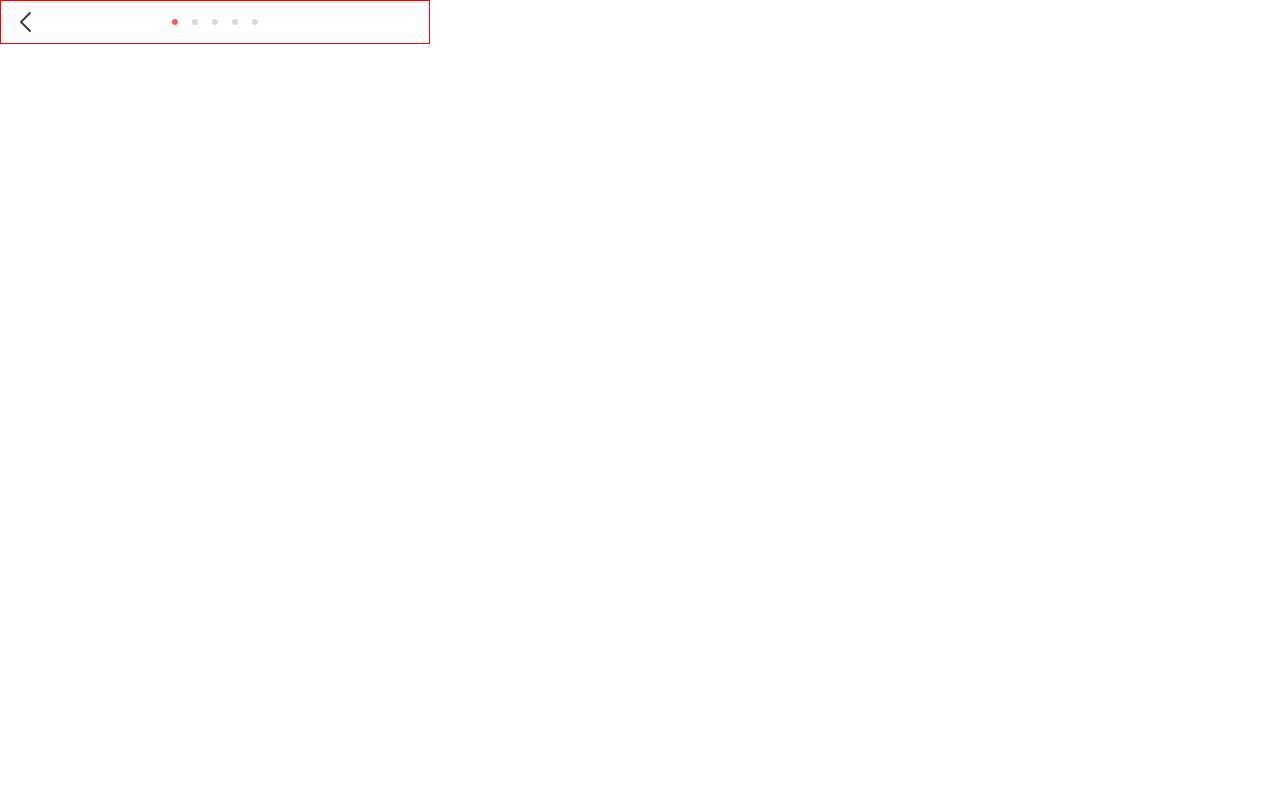
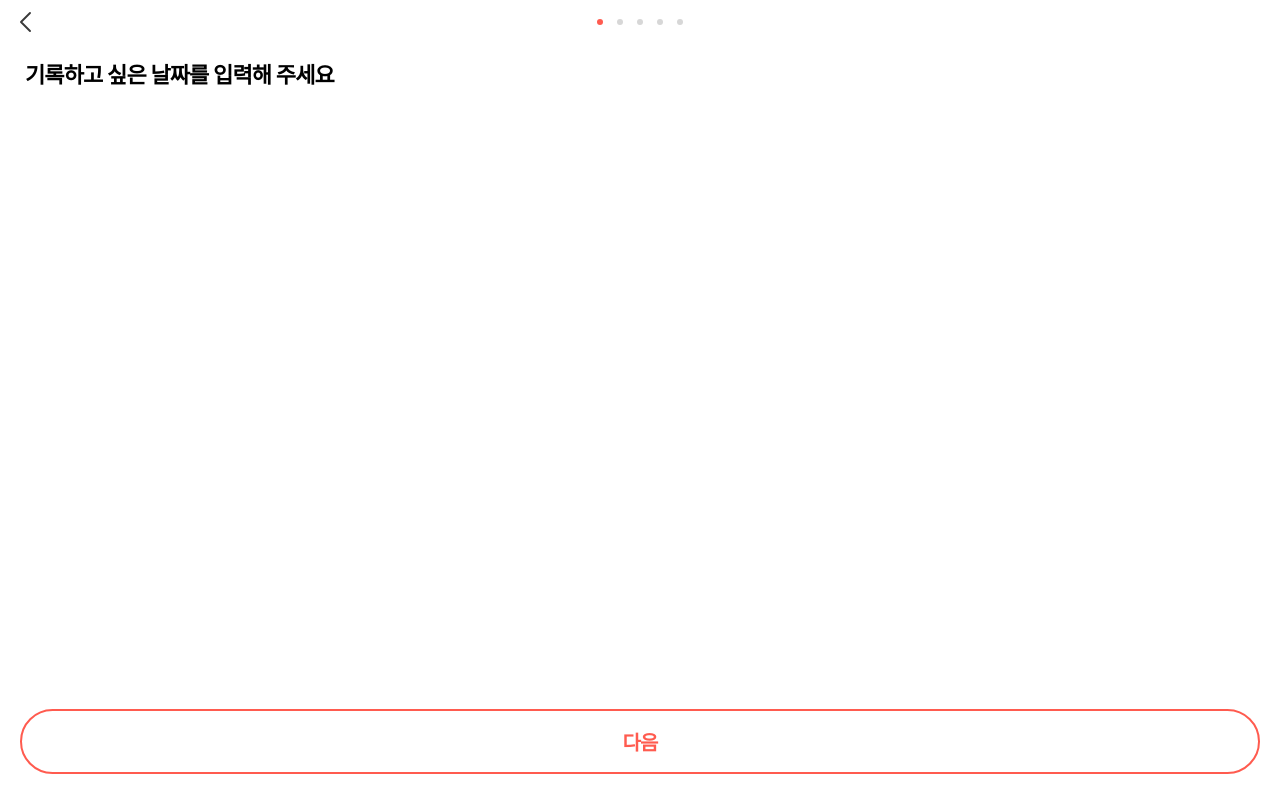
Before and after one commit to DOSOPT-SOPKATHON-WEB4/Web, a React (Vite) app in the folder FrontEnd/: page /add-candle in a window 1280 px wide. Built offline with nearby package versions, Linux system fonts and the light colour scheme.

Commit message:
feat: step state에 따라 progressBar 렌더링

```diff
--- a/FrontEnd/src/pages/AddCandlePage.jsx
+++ b/FrontEnd/src/pages/AddCandlePage.jsx
@@ -1,20 +1,36 @@
 import styled from 'styled-components';
 import { IcBack, IcProgressGrey, IcProgressRed } from '../assets';
+import { useState } from 'react';
 
 const AddCandlePage = () => {
   // 스텝에 따라서 IcProgress 조건부 렌더링 시키기
+  const [step, setStep] = useState(0);
+  const progressArray = new Array(5).fill(false);
+
   return (
     <St.Wrapper>
-      <St.Header>
-        <IcBack />
-        <St.ProgressBar>
-          <IcProgressRed />
-          <IcProgressGrey />
-          <IcProgressGrey />
-          <IcProgressGrey />
-          <IcProgressGrey />
-        </St.ProgressBar>
-      </St.Header>
+      <div>
+        <St.Header>
+          <IcBack />
+          <St.ProgressBar>
+            {progressArray
+              .map((_, idx) => step === idx)
+              .map((val, idx) =>
+                val ? <IcProgressRed key={idx} /> : <IcProgressGrey key={idx} />,
+              )}
+          </St.ProgressBar>
+        </St.Header>
+        <St.Description>기록하고 싶은 날짜를 입력해 주세요</St.Description>
+      </div>
+
+      <St.Button
+        type='button'
+        onClick={() => {
+          setStep(step + 1);
+        }}
+      >
+        다음
+      </St.Button>
     </St.Wrapper>
   );
 };
@@ -22,10 +38,16 @@ const AddCandlePage = () => {
 export default AddCandlePage;
 
 const St = {
-  Wrapper: styled.section``,
+  Wrapper: styled.section`
+    display: flex;
+    flex-direction: column;
+    justify-content: space-between;
+
+    width: 100vw;
+    height: 100vh;
+    padding: 0 2rem 2.6rem 2rem;
+  `,
   Header: styled.header`
-    border: 1px solid red;
-
     display: flex;
     justify-content: center;
     align-items: center;
@@ -44,4 +66,19 @@ const St = {
     display: flex;
     gap: 1.4rem;
   `,
+  Description: styled.h1`
+    margin: 1.3rem 0 0 0.5rem;
+    ${({ theme }) => theme.fonts.s2};
+  `,
+  Button: styled.button`
+    padding: 1.6rem 0rem;
+    width: 100%;
+
+    border: 0.2rem solid ${({ theme }) => theme.colors.red};
+    border-radius: 10rem;
+    background-color: ${({ theme }) => theme.colors.white};
+
+    color: ${({ theme }) => theme.colors.red};
+    ${({ theme }) => theme.fonts.s3};
+  `,
 };
```
